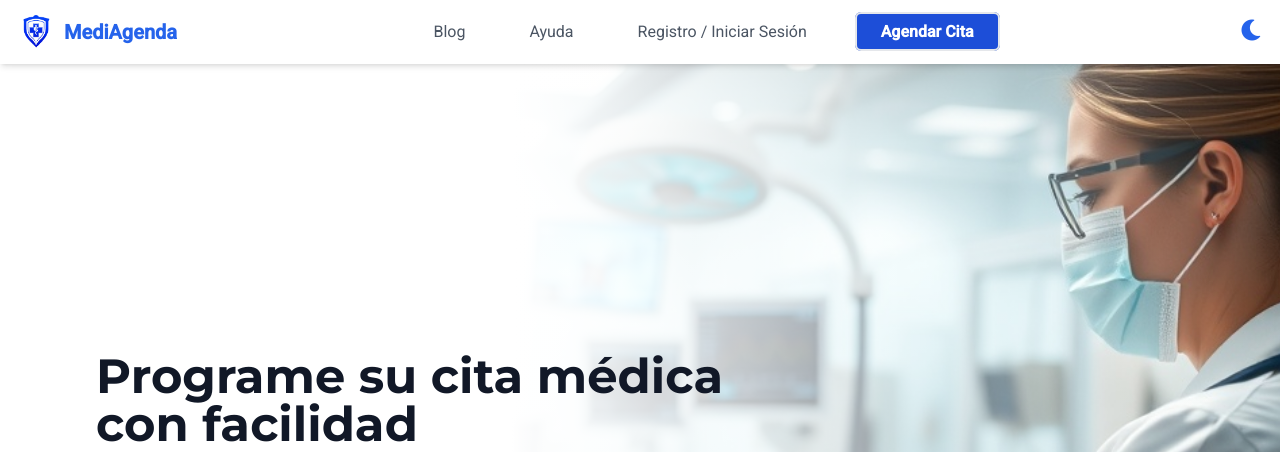
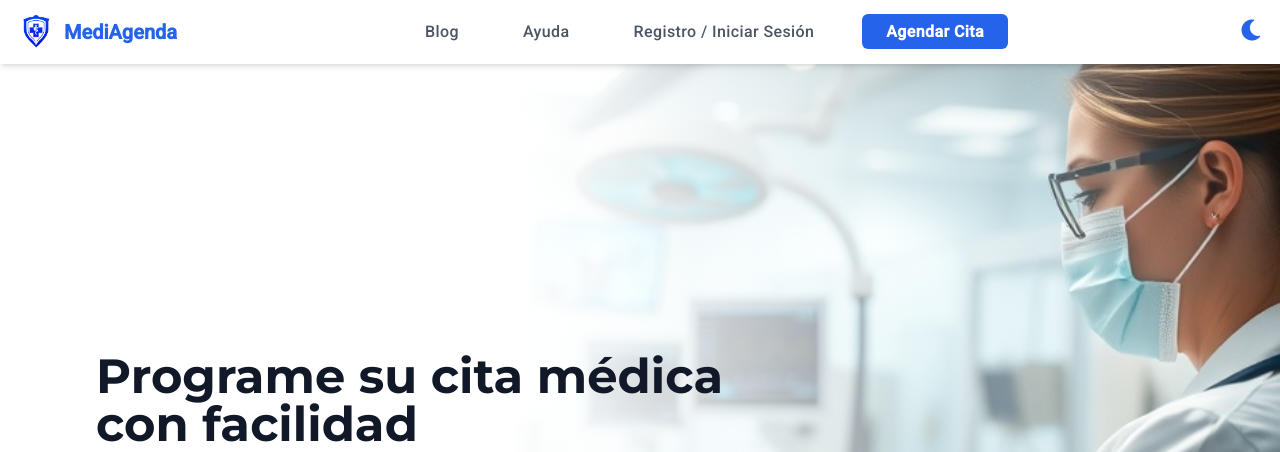
Before and after one commit to ccamiloguerrero2/MediAgenda, a PHP site: page / in a window 1280 px wide. Shown: the top 452 px of the page. Run offline with PHP 8.4, Linux system fonts and the light colour scheme; some libraries are stand-ins or nearby versions.

Commit message:
Se mejora menú @index

```diff
--- a/dist/output.css
+++ b/dist/output.css
@@ -1193,10 +1193,6 @@ video {
   border-width: 1px;
 }
 
-.border-2 {
-  border-width: 2px;
-}
-
 .border-b {
   border-bottom-width: 1px;
 }
@@ -1311,11 +1307,6 @@ video {
   background-color: rgb(37 99 235 / var(--tw-bg-opacity));
 }
 
-.bg-blue-700 {
-  --tw-bg-opacity: 1;
-  background-color: rgb(29 78 216 / var(--tw-bg-opacity));
-}
-
 .bg-gray-100 {
   --tw-bg-opacity: 1;
   background-color: rgb(243 244 246 / var(--tw-bg-opacity));
@@ -1685,6 +1676,10 @@ video {
 
 .leading-relaxed {
   line-height: 1.625;
+}
+
+.tracking-wide {
+  letter-spacing: 0.025em;
 }
 
 .tracking-wider {
@@ -1923,11 +1918,6 @@ video {
   border-color: rgb(59 130 246 / var(--tw-border-opacity));
 }
 
-.hover\:border-blue-700:hover {
-  --tw-border-opacity: 1;
-  border-color: rgb(29 78 216 / var(--tw-border-opacity));
-}
-
 .hover\:bg-blue-100:hover {
   --tw-bg-opacity: 1;
   background-color: rgb(219 234 254 / var(--tw-bg-opacity));
@@ -1991,11 +1981,6 @@ video {
 .hover\:bg-red-700:hover {
   --tw-bg-opacity: 1;
   background-color: rgb(185 28 28 / var(--tw-bg-opacity));
-}
-
-.hover\:bg-white:hover {
-  --tw-bg-opacity: 1;
-  background-color: rgb(255 255 255 / var(--tw-bg-opacity));
 }
 
 .hover\:bg-white\/10:hover {
@@ -2005,11 +1990,6 @@ video {
 .hover\:text-blue-600:hover {
   --tw-text-opacity: 1;
   color: rgb(37 99 235 / var(--tw-text-opacity));
-}
-
-.hover\:text-blue-700:hover {
-  --tw-text-opacity: 1;
-  color: rgb(29 78 216 / var(--tw-text-opacity));
 }
 
 .hover\:text-blue-800:hover {
--- a/index.php
+++ b/index.php
@@ -118,8 +118,8 @@ if ($loggedIn) {
             </div>
 
             <!-- Menú de navegación de ESCRITORIO con submenús -->
-            <nav>
-                <ul id="nav-links" class="hidden lg:flex space-x-8 items-center">
+            <nav style="font-family: 'Roboto', 'Montserrat', Arial, sans-serif;">
+                <ul id="nav-links" class="hidden lg:flex space-x-8 items-center font-medium tracking-wide text-gray-700 dark:text-gray-200 transition-colors duration-200" style="font-family: 'Roboto', 'Montserrat', Arial, sans-serif;">
                     <?php /* <li><a href="index.php"
                             class="text-gray-600 dark:text-gray-300 hover:text-white hover:bg-blue-600 px-4 py-2 rounded-md">Inicio</a>
                     </li> */ ?>
@@ -178,8 +178,9 @@ if ($loggedIn) {
                     <!-- Botón de agendar cita (oculto para admin) -->
                     <?php if (!$loggedIn || $rolUsuario !== 'admin'): ?>
                         <li><a href="<?php echo $agendarCitaLink; ?>"
-                                class="text-white font-bold bg-blue-700 hover:bg-white hover:text-blue-700 hover:border-blue-700 border-2 px-6 py-2 rounded-md">Agendar
-                                Cita</a></li>
+   class="bg-blue-600 hover:bg-blue-700 text-white font-bold py-2 px-6 rounded-md transition duration-200">
+   Agendar Cita
+</a></li>
                     <?php endif; ?>
                 </ul>
             </nav>
@@ -201,7 +202,7 @@ if ($loggedIn) {
 
     <!-- Contenedor del MENÚ MÓVIL -->
     <div id="mobile-menu" class="hidden lg:hidden bg-white dark:bg-gray-800 shadow-lg py-4">
-        <ul class="flex flex-col items-center gap-4">
+        <ul class="flex flex-col items-center gap-4 font-medium tracking-wide text-gray-700 dark:text-gray-200 transition-colors duration-200" style="font-family: 'Roboto', 'Montserrat', Arial, sans-serif;">
             <li><a href="index.php" class="block text-gray-600 dark:text-gray-300 hover:text-blue-600 dark:hover:text-blue-400 px-4 py-2">Inicio</a></li>
             <!-- Quitar enlaces directos a paneles específicos, se usa 'Mi Panel' condicional -->
             <!-- <li><a href="perfil-usuario.php" class="block text-gray-600 dark:text-gray-300 hover:text-blue-600 dark:hover:text-blue-400 px-4 py-2">Panel Pacientes</a></li> -->
```
